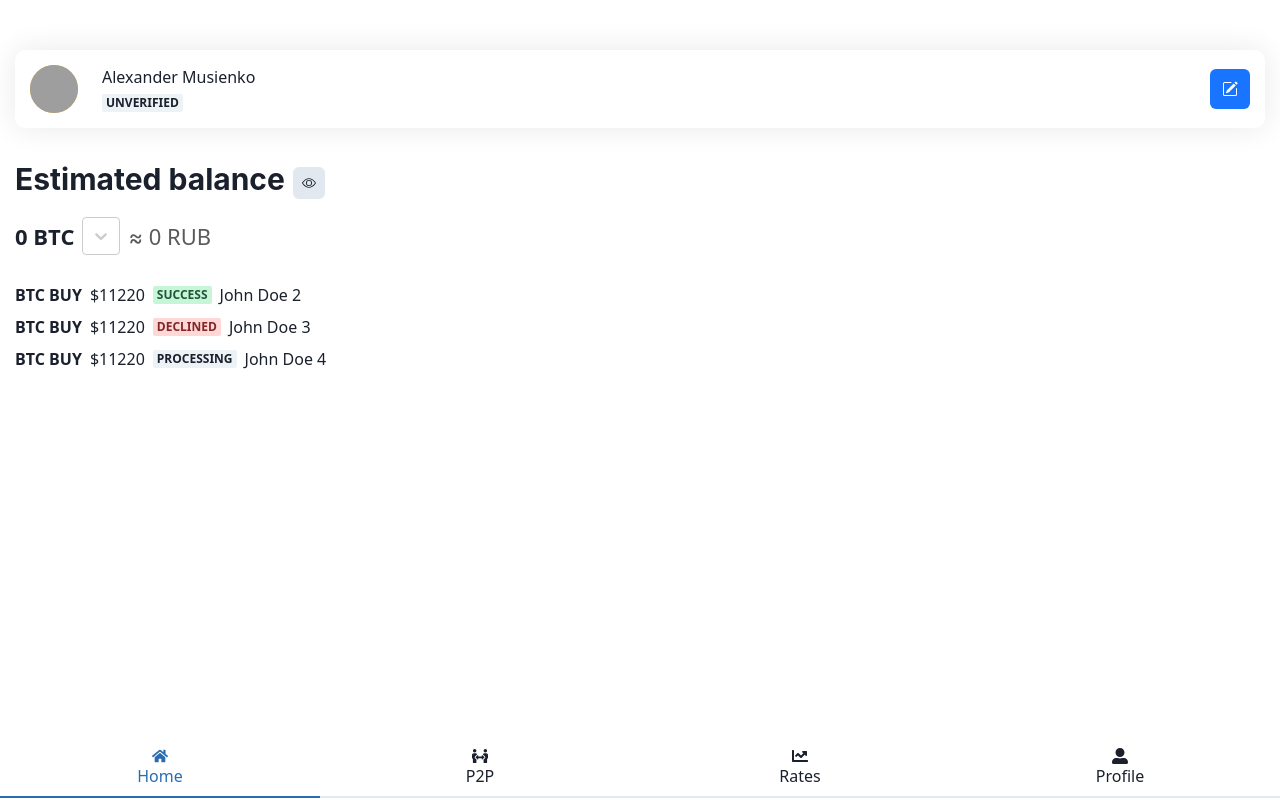
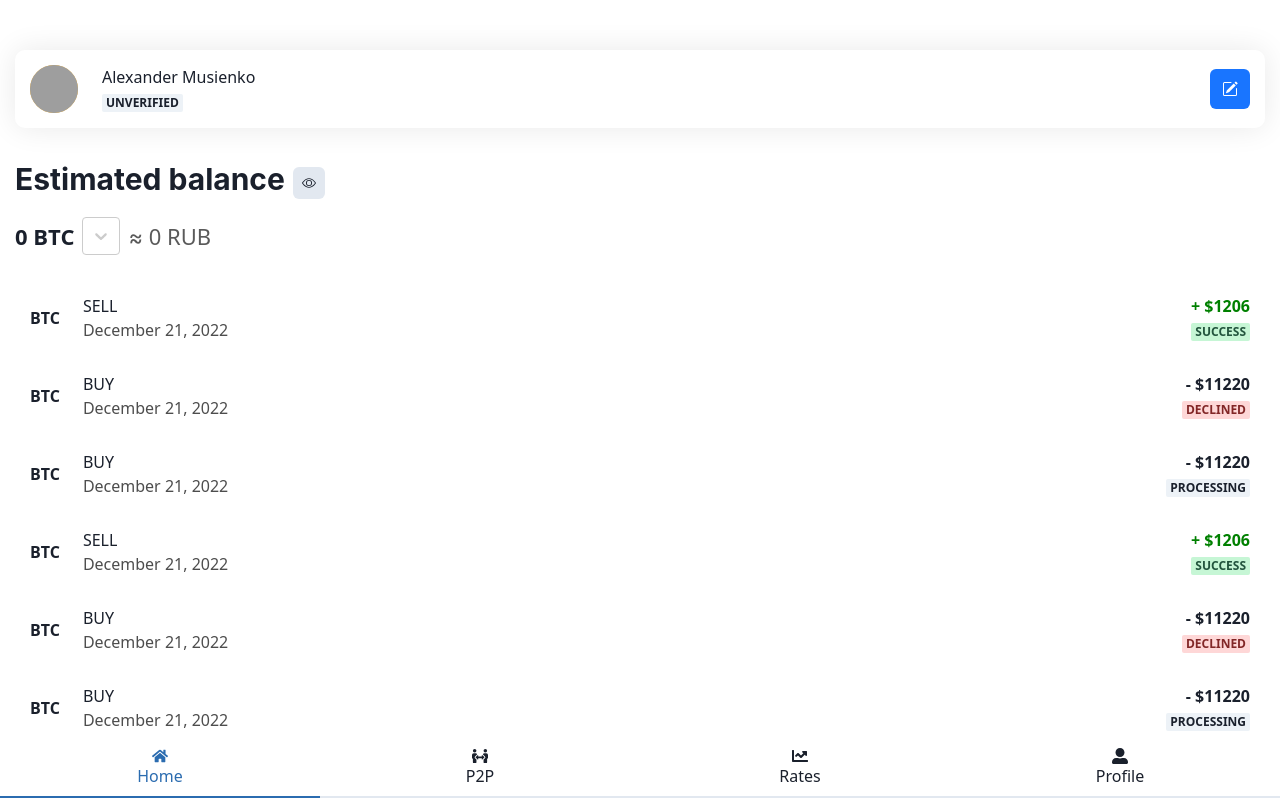
Before and after one commit to AlexanderMusienko/CryptoProject, a React (Vite) app: page /home in a window 1280 px wide. Built offline with nearby package versions, Linux system fonts and the light colour scheme; grey boxes are pictures that could not be loaded.

Commit message:
dealHistory refactoring

```diff
--- a/src/data/fakeUserInfo.js
+++ b/src/data/fakeUserInfo.js
@@ -28,13 +28,14 @@ export default {
   exchangeHistory: [
     {
       coin: "btc",
-      dealType: "buy",
-      orderAmount: "11220",
+      dealType: "sell",
+      orderAmount: "1206",
       fiat: "$",
       deliveryDate: new Date(),
       dealStatus: "success",
       executorName: "John Doe",
-      executorId: 2
+      executorId: 2,
+      dealId: 1,
     },
     {
       coin: "btc",
@@ -44,7 +45,8 @@ export default {
       deliveryDate: new Date(),
       dealStatus: "declined",
       executorName: "John Doe",
-      executorId: 3
+      executorId: 3,
+      dealId: 2,
     },
     {
       coin: "btc",
@@ -54,7 +56,74 @@ export default {
       deliveryDate: new Date(),
       dealStatus: "processing",
       executorName: "John Doe",
-      executorId: 4
+      executorId: 4,
+      dealId: 3,
     },
-  ]
+    {
+      coin: "btc",
+      dealType: "sell",
+      orderAmount: "1206",
+      fiat: "$",
+      deliveryDate: new Date(),
+      dealStatus: "success",
+      executorName: "John Doe",
+      executorId: 2,
+      dealId: 1,
+    },
+    {
+      coin: "btc",
+      dealType: "buy",
+      orderAmount: "11220",
+      fiat: "$",
+      deliveryDate: new Date(),
+      dealStatus: "declined",
+      executorName: "John Doe",
+      executorId: 3,
+      dealId: 2,
+    },
+    {
+      coin: "btc",
+      dealType: "buy",
+      orderAmount: "11220",
+      fiat: "$",
+      deliveryDate: new Date(),
+      dealStatus: "processing",
+      executorName: "John Doe",
+      executorId: 4,
+      dealId: 3,
+    },
+    {
+      coin: "btc",
+      dealType: "sell",
+      orderAmount: "1206",
+      fiat: "$",
+      deliveryDate: new Date(),
+      dealStatus: "success",
+      executorName: "John Doe",
+      executorId: 2,
+      dealId: 1,
+    },
+    {
+      coin: "btc",
+      dealType: "buy",
+      orderAmount: "11220",
+      fiat: "$",
+      deliveryDate: new Date(),
+      dealStatus: "declined",
+      executorName: "John Doe",
+      executorId: 3,
+      dealId: 2,
+    },
+    {
+      coin: "btc",
+      dealType: "buy",
+      orderAmount: "11220",
+      fiat: "$",
+      deliveryDate: new Date(),
+      dealStatus: "processing",
+      executorName: "John Doe",
+      executorId: 4,
+      dealId: 3,
+    },
+  ],
 };
--- a/src/pages/HomePage/DealHistory/index.jsx
+++ b/src/pages/HomePage/DealHistory/index.jsx
@@ -1,4 +1,4 @@
-import { Badge, HStack, Stack, Text } from "@chakra-ui/react";
+import { Badge, HStack, Stack, Text, Box } from "@chakra-ui/react";
 import React from "react";
 import defineColorScheme from "../../../utils/defineColorScheme";
 
@@ -8,22 +8,43 @@ const badgeConfig = {
   gray: "processing",
 };
 
+const dateOptions = {
+  month: "long",
+  day: "numeric",
+  year: "numeric",
+};
+
 export default function DealHistory({ dealHistories }) {
-  const DealItem = ({ coin, dealType, fiat, orderAmount, dealStatus, executorName, executorId }) => (
+  const DealItem = ({
+    coin,
+    dealType,
+    fiat,
+    orderAmount,
+    dealStatus,
+    executorName,
+    executorId,
+    deliveryDate,
+  }) => (
     <HStack className="deal-item">
-      <Text className="transaction-type">
-        {coin.toUpperCase()} {dealType.toUpperCase()}
-      </Text>
-      <Text className="order-amount">
+      <HStack className="deal-info-container">
+        <Text className="coin">{coin.toUpperCase()}</Text>
+        <Box>
+          <Text className="deal-type">{dealType.toUpperCase()}</Text>
+          <Text className="delivery-date">{deliveryDate.toLocaleString("en-US", dateOptions)}</Text>
+        </Box>
+      </HStack>
+
+      <Box className="amount-status-container">
+        <Text className="order-amount" color={dealType === 'sell' ? 'green' : ''}>
+          {dealType === "sell" ? "+" : "-"}
+          {' '}
           {fiat}
           {orderAmount}
         </Text>
         <Badge className="delivery-status" colorScheme={defineColorScheme(dealStatus, badgeConfig)}>
           {dealStatus}
         </Badge>
-      <Text className="executor-info">
-        {executorName} {executorId}
-      </Text>
+      </Box>
     </HStack>
   );
 
--- a/src/pages/HomePage/style.scss
+++ b/src/pages/HomePage/style.scss
@@ -40,12 +40,44 @@
     }
 
     .deal-history-container {
+        overflow-y: scroll;
 
         .deal-item {
+            justify-content: space-between;
+            min-height: 70px;
+            padding: 0 15px;
+            border-radius: $container-border-radius;
 
-            .transaction-type {
-                font-weight: 600;
+            .deal-info-container {
+
+                .coin {
+                    margin-right: 15px;
+                    font-weight: 600;
+                }
+
+                .deal-type {
+
+                }
+
+                .delivery-date {
+                    color: #4d4d4d;
+                    font-weight: lighter;
+                }
+
             }
+
+            .amount-status-container {
+                text-align: end;
+
+                .order-amount {
+                    font-weight: 600;
+                }
+
+                .delivery-status {
+                    justify-self: start;
+                }
+            }
+
         }
     }
 }
```
Lines whose indentation alone changed are shown as unchanged.
